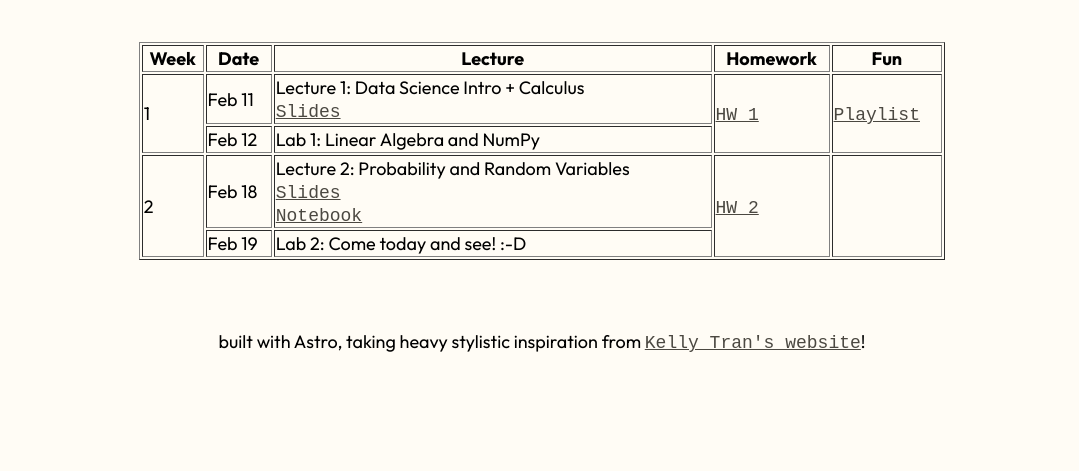
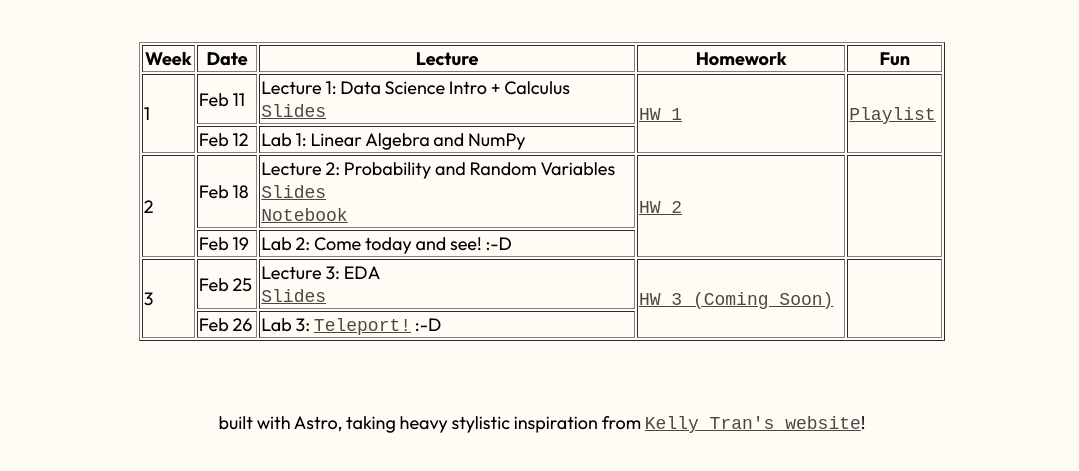
Before and after one commit to BlueFlame202/saas-ed-sp25, an Astro site: page /calendar in a window 1280 px wide. Shown: the part 107-578 px from the top of the page, without its empty margins (106-1185 px from the left). Built offline with nearby package versions, Linux system fonts and the light colour scheme; Astro itself is replaced by a stand-in of ours.

Commit message:
updating calendar

```diff
--- a/src/pages/calendar.astro
+++ b/src/pages/calendar.astro
@@ -45,6 +45,18 @@ import Footer from '../components/Footer.astro'
 					<td>Feb 19</td>
 					<td>Lab 2: Come today and see! :-D</td>
 				</tr>
+				<tr>
+					<td rowspan="2">3</td>
+					<td>Feb 25</td>
+					<td>Lecture 3: EDA<br/>
+					<a href="https://docs.google.com/presentation/d/1r3i4z0j89AYJ5_GsKUJ23xhOuMc55PT9rHvobB34JNg/edit#slide=id.g337155fa6fe_1_85">Slides</a></td>
+					<td rowspan="2"><a href="/hw3.zip">HW 3 (Coming Soon)</a></td>
+					<td rowspan="2"></td>
+				</tr>
+				<tr>
+					<td>Feb 26</td>
+					<td>Lab 3: <a href="https://docs.google.com/document/d/1LycEPdOh-P757pangvuFGbC7OEuvoMUbfQkyVSk21gw/edit?tab=t.0">Teleport!</a> :-D</td>
+				</tr>
 			</tbody>
 		</table>
 		</center>
```
